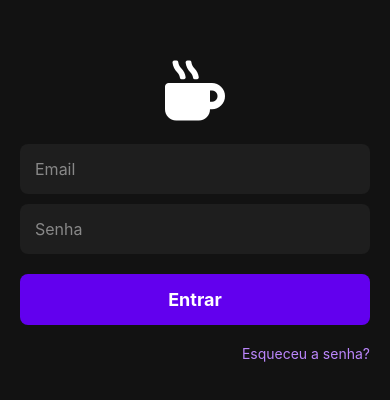
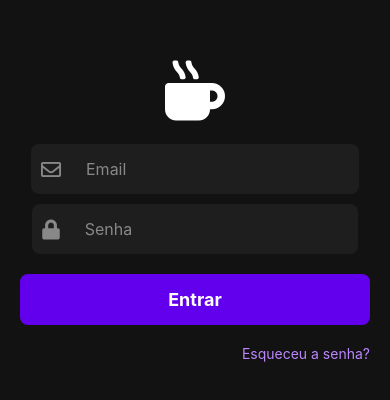
Before and after one commit to antony-souza/react-chat-native, a React Native app: screen / in a window 390 px wide. Shown: the part 212-612 px from the top of the page. Built offline with nearby package versions, Linux system fonts and the light colour scheme; no server answers.

Commit message:
Configurando a rota de auth no app

```diff
--- a/src/environment/environment.exemple.ts
+++ b/src/environment/environment.exemple.ts
@@ -1,5 +1,7 @@
 class EnvironmentExample {
     public readonly apiUrl:string = '';
+    public readonly auth: string = '';
+
 }
 
 export const environmentExemple = new EnvironmentExample();
--- a/src/pages/auth/auth.tsx
+++ b/src/pages/auth/auth.tsx
@@ -1,18 +1,24 @@
 import React from "react";
-import { Image, StyleSheet, Text, TextInput, TouchableOpacity, View } from "react-native";
+import { StyleSheet, Text, TextInput, TouchableOpacity, View } from "react-native";
 import { Control, Controller, useForm } from "react-hook-form";
 import Icon from 'react-native-vector-icons/FontAwesome5';
+import { genericRequest } from "../../../utils/generic-request";
+import { environment } from "../../environment/environment";
+
+interface IAuth {
+    email: string;
+    password: string;
+}
 
 export function AuthPage() {
-    const { control, handleSubmit } = useForm();
+    const { control, handleSubmit } = useForm<IAuth>();
 
-    const onSubmit = (data: any) => {
-        console.log(data);
+    const onSubmit = async (data: IAuth) => {
+        return await genericRequest.genericRequest(environment.auth, "POST", data);
     };
 
     return (
-
-        <View style={styles.container}>
+        <View style={styles.logoContainer}>
             <Icon
                 name="mug-hot"
                 size={60}
@@ -25,6 +31,8 @@ export function AuthPage() {
                 name="email"
                 rules={{ required: "Email é obrigatório" }}
                 render={({ field: { onChange, value } }) => (
+                    <View style={styles.inputContainer}>
+                        <Icon name="envelope" style={styles.inputIcon} />
                         <TextInput
                             style={styles.input}
                             placeholder="Email"
@@ -34,6 +42,7 @@ export function AuthPage() {
                             onChangeText={onChange}
                             value={value}
                         />
+                    </View>
                 )}
             />
 
@@ -42,6 +51,8 @@ export function AuthPage() {
                 name="password"
                 rules={{ required: "Senha é obrigatória" }}
                 render={({ field: { onChange, value } }) => (
+                    <View style={styles.inputContainer}>
+                        <Icon name="lock" style={styles.inputIcon} />
                         <TextInput
                             style={styles.input}
                             placeholder="Senha"
@@ -51,6 +62,7 @@ export function AuthPage() {
                             onChangeText={onChange}
                             value={value}
                         />
+                    </View>
                 )}
             />
 
@@ -68,26 +80,30 @@ export function AuthPage() {
 }
 
 const styles = StyleSheet.create({
-    container: {
+    logoContainer: {
         flex: 1,
         backgroundColor: "#121212",
         justifyContent: "center",
         alignItems: "center",
         padding: 20,
     },
-    title: {
-        fontSize: 32,
-        color: "#fff",
-        fontWeight: "bold",
-        marginBottom: 30,
+    inputContainer: {
+        flexDirection: "row",
+        alignItems: "center",
+        backgroundColor: "#1E1E1E",
+        borderRadius: 8,
+        marginBottom: 10,
+        paddingHorizontal: 10,
+    },
+    inputIcon: {
+        marginRight: 10,
+        fontSize: 20,
+        color: "#888",
     },
     input: {
-        width: "100%",
-        backgroundColor: "#1E1E1E",
+        flex: 1,
         color: "#fff",
-        borderRadius: 8,
         padding: 15,
-        marginBottom: 10,
         fontSize: 16,
     },
     button: {
--- a/utils/generic-request.ts
+++ b/utils/generic-request.ts
@@ -1,15 +1,16 @@
 import { environment } from "../src/environment/environment";
 
-type httpMethods = 'GET' | 'POST' | 'PUT' | 'DELETE';
+type method = 'GET' | 'POST' | 'PUT' | 'DELETE';
 
-export class GenericRequest {
+class GenericRequest {
 
-    async genericRequest(endpoint: string, method: httpMethods, body?: any) {
+    async genericRequest(endpoint: string, method: method, body?: any) {
 
         const url = `${environment.apiUrl}/${endpoint}`;
 
         const response = await fetch(url, {
-            method,
+            method: method,
+            mode: 'cors',
             headers: {
                 'Content-Type': 'application/json',
             },
@@ -19,3 +20,5 @@ export class GenericRequest {
         return await response.json();
     }
 }
+
+export const genericRequest = new GenericRequest();
```
Also changed, not shown: src/components/header.tsx (deleted, +0 -29 lines), src/components/input.tsx (deleted, +0 -46 lines). Lines whose indentation alone changed are shown as unchanged.
